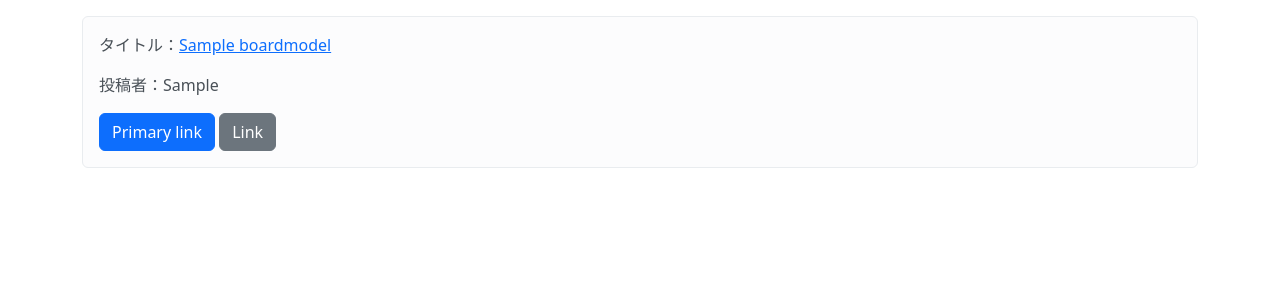
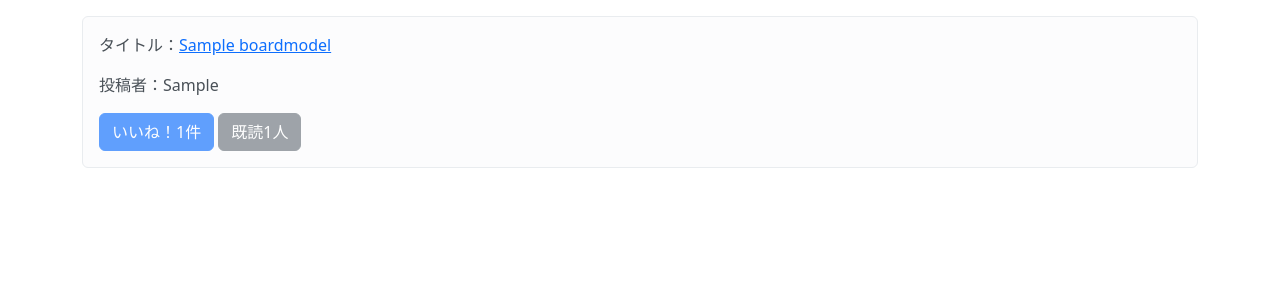
Before and after one commit to bigmcqueen/django-board-project, a Django app: page /list/ in a window 1280 px wide. Shown: the part 50-350 px from the top of the page. Run offline with Django 4.2, Linux system fonts and the light colour scheme; a user stored in the database is signed in; tables that the repository leaves empty hold one stand-in row (values such as "Sample post").

Commit message:
いいね機能を実装

```diff
--- a/boardapp/templates/boardapp/detail.html
+++ b/boardapp/templates/boardapp/detail.html
@@ -14,7 +14,7 @@
     <p>タイトル：{{ object.title }}</p>
     <p>投稿者：{{ object.auther }}</p>
     <p><img src="{{ object.snsimage.url }}" width="200" alt=""></p>
-    <a href="#" class="btn btn-primary" role="button" aria-disabled="true">いいね！する</a>
+    <a href="{% url 'good' object.pk %}" class="btn btn-primary" role="button" aria-disabled="true">いいね！する</a>
     <a href="#" class="btn btn-secondary" role="button" aria-disabled="true">既読にする</a>
   </div>
 </div>
--- a/boardapp/templates/boardapp/list.html
+++ b/boardapp/templates/boardapp/list.html
@@ -15,8 +15,10 @@
   <div class="alert alert-light mt-3" role="alert">
     <p>タイトル：<a href="{% url 'detail' item.pk %}">{{ item.title }}</a></p>
     <p>投稿者：{{ item.auther }}</p>
-    <a href="#" class="btn btn-primary" role="button" aria-disabled="true">Primary link</a>
-    <a href="#" class="btn btn-secondary" role="button" aria-disabled="true">Link</a>
+    <a href="#" class="btn btn-primary disabled" role="button" aria-disabled="true">
+      いいね！{{ item.good }}件
+    </a>
+    <a href="#" class="btn btn-secondary disabled" role="button" aria-disabled="true">既読{{ item.read }}人</a>
   </div>
   {% endfor %}
 </div>
--- a/boardapp/urls.py
+++ b/boardapp/urls.py
@@ -1,10 +1,11 @@
 from django.urls import path
-from .views import signupfunc, loginfunc, listfunc, logoutfunc, detailfunc
+from .views import signupfunc, loginfunc, listfunc, logoutfunc, detailfunc, goodfunc
 
 urlpatterns = [
     path('signup/', signupfunc, name='signup'),
     path('login/', loginfunc, name='login'),
     path('list/', listfunc, name='list'),
     path('logout/', logoutfunc, name='logout'),
-    path('detail/<int:pk>', detailfunc, name='detail')
+    path('detail/<int:pk>', detailfunc, name='detail'),
+    path('good/<int:pk>', goodfunc, name='good')
 ]
--- a/boardapp/views.py
+++ b/boardapp/views.py
@@ -36,6 +36,7 @@ def listfunc(request):
     object_list = BoardModel.objects.all()
     return render(request, 'boardapp/list.html', {'object_list': object_list})
 
+@login_required
 def logoutfunc(request):
     logout(request)
     return redirect('login')
@@ -44,3 +45,10 @@ def logoutfunc(request):
 def detailfunc(request, pk):
     object = get_object_or_404(BoardModel, pk=pk)
     return render(request, 'boardapp/detail.html', {'object': object})
+
+@login_required
+def goodfunc(request, pk):
+    object = BoardModel.objects.get(pk=pk)
+    object.good += 1
+    object.save()
+    return redirect('list')
```
